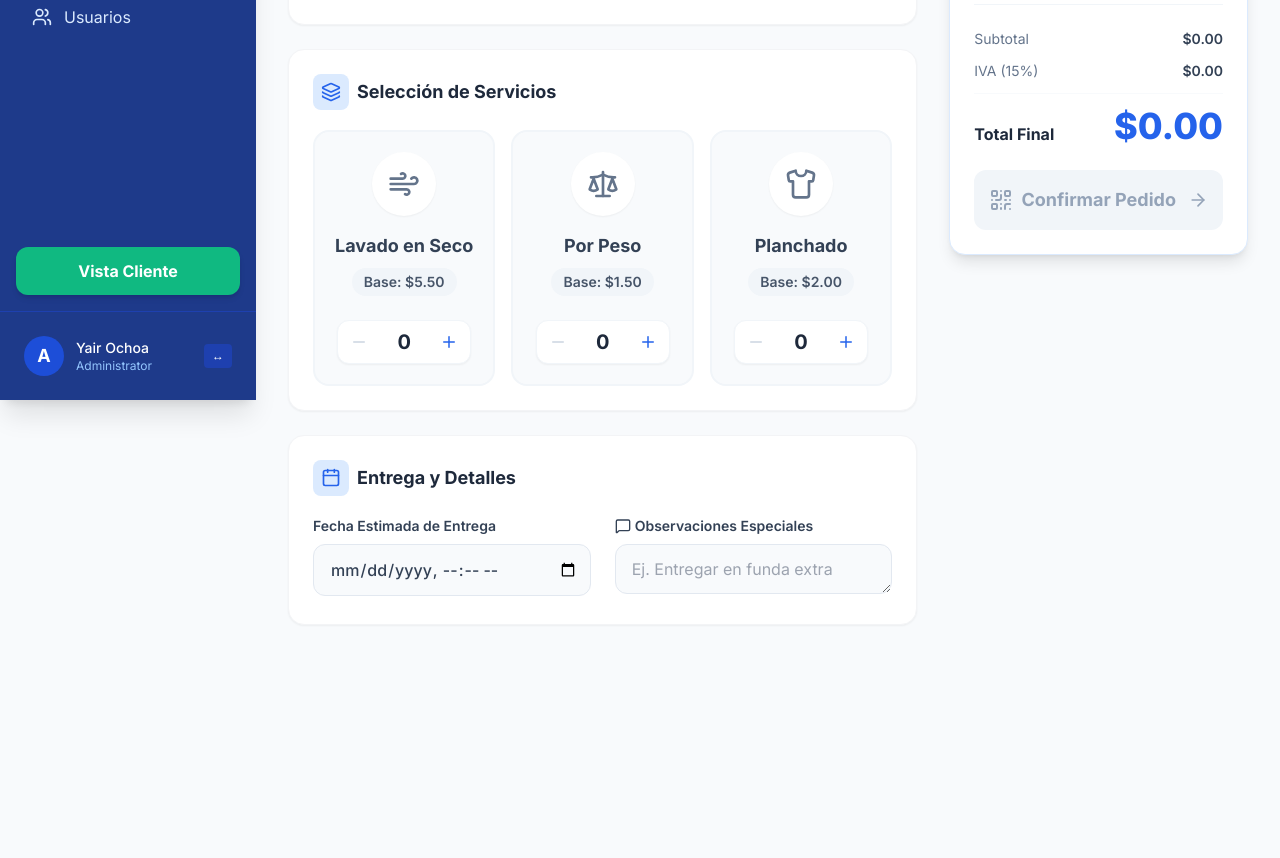
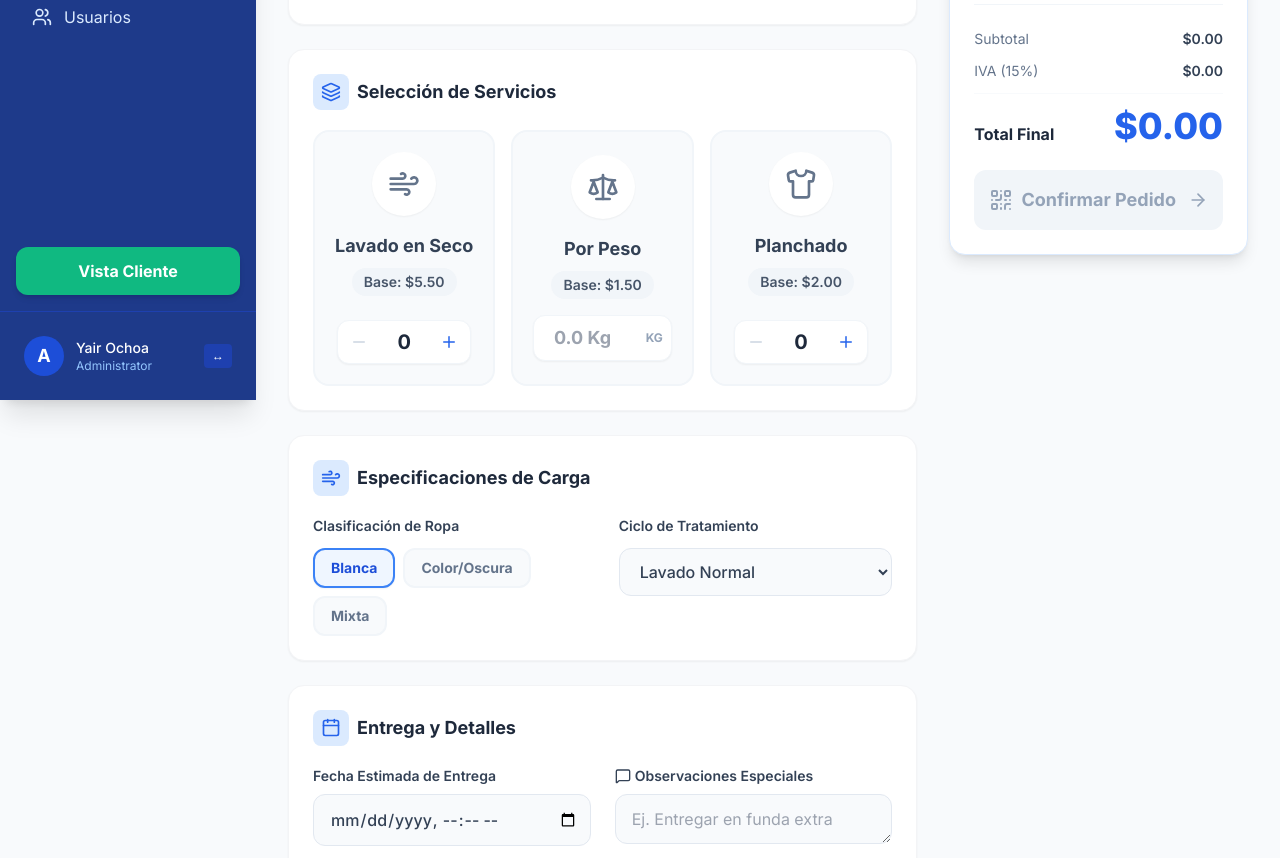
Before and after one commit to yairochoa709-ops/lavanderia-smart-manager, a React (Vite) app in the folder web-client/: page / in a window 1280 px wide. Shown: the part 400-1258 px from the top of the page. Before the commit the page ends 1081 px from the top, so only its background shows below. Built offline with nearby package versions, Linux system fonts and the light colour scheme; no server answers.

Commit message:
feat: mejorar módulo de recepción con entrada por peso y clasificación de carga

```diff
--- a/web-client/src/components/ServiceSelector.jsx
+++ b/web-client/src/components/ServiceSelector.jsx
@@ -23,6 +23,7 @@ const ServiceSelector = ({ selectedServices, updateQuantity }) => {
           const qty = selectedItem ? selectedItem.qty : 0;
           const isSelected = qty > 0;
           const Icon = service.icon;
+          const isWeightService = service.id === 2;
 
           return (
             <div
@@ -51,7 +52,28 @@ const ServiceSelector = ({ selectedServices, updateQuantity }) => {
                 </div>
               </div>
 
-              {/* Controles de cantidad */}
+              {/* Controles de cantidad o Peso */}
+              {isWeightService ? (
+                <div className="flex flex-col items-center gap-1 w-full">
+                  <div className="flex items-center gap-2 bg-white rounded-xl shadow-sm border border-slate-100 p-2 w-full max-w-[140px]">
+                    <input
+                      type="number"
+                      step="0.1"
+                      min="0"
+                      placeholder="0.0 Kg"
+                      value={qty || ''}
+                      onChange={(e) => updateQuantity(service, parseFloat(e.target.value) || 0, true)}
+                      className="w-full text-center font-bold text-lg text-slate-800 outline-none bg-transparent"
+                    />
+                    <span className="text-slate-400 font-bold text-xs uppercase">Kg</span>
+                  </div>
+                  {qty > 0 && (
+                    <span className="text-[10px] text-primary-600 font-bold animate-in fade-in slide-in-from-top-1">
+                      Subtotal: ${(qty * service.price).toFixed(2)}
+                    </span>
+                  )}
+                </div>
+              ) : (
                 <div className="flex items-center gap-3 mt-2 bg-white rounded-xl shadow-sm border border-slate-100 p-1">
                   <button
                     type="button"
@@ -70,6 +92,7 @@ const ServiceSelector = ({ selectedServices, updateQuantity }) => {
                     <Plus size={18} />
                   </button>
                 </div>
+              )}
             </div>
           );
         })}
--- a/web-client/src/pages/Reception.jsx
+++ b/web-client/src/pages/Reception.jsx
@@ -1,7 +1,7 @@
 import React, { useState } from 'react';
 import CustomerForm from '../components/CustomerForm';
 import ServiceSelector from '../components/ServiceSelector';
-import { Calendar, QrCode, ArrowRight, CheckCircle2, MessageSquare, Loader2, X } from 'lucide-react';
+import { Calendar, QrCode, ArrowRight, CheckCircle2, MessageSquare, Loader2, X, Wind } from 'lucide-react';
 import { QRCodeSVG } from 'qrcode.react';
 
 const Reception = () => {
@@ -14,6 +14,10 @@ const Reception = () => {
   const [error, setError] = useState('');
   const [ticketUuid, setTicketUuid] = useState(null);
 
+  // Nuevos estados para Especificaciones de Carga
+  const [clasificacion, setClasificacion] = useState('Blanca');
+  const [ciclo, setCiclo] = useState('Normal');
+
   // Estado para el modal del QR genérico
   const [showQrModal, setShowQrModal] = useState(false);
 
@@ -23,15 +27,15 @@ const Reception = () => {
     return now.toISOString().slice(0, 16);
   };
 
-  const updateQuantity = (service, change) => {
+  const updateQuantity = (service, change, isAbsolute = false) => {
     setSelectedServices(prev => {
       const existing = prev.find(s => s.id === service.id);
       if (existing) {
-        const newQty = Math.max(0, existing.qty + change);
+        const newQty = isAbsolute ? change : Math.max(0, existing.qty + change);
         if (newQty === 0) return prev.filter(s => s.id !== service.id);
         return prev.map(s => s.id === service.id ? { ...s, qty: newQty } : s);
       } else if (change > 0) {
-        return [...prev, { ...service, qty: 1 }];
+        return [...prev, { ...service, qty: change }];
       }
       return prev;
     });
@@ -57,6 +61,11 @@ const Reception = () => {
       return;
     }
 
+    // Handoff de Datos: Empaquetar nuevos campos en observaciones
+    const weightService = selectedServices.find(s => s.id === 2);
+    const weightInfo = weightService ? `${weightService.qty} Kg` : 'N/A';
+    const finalObservaciones = `[Clasificación: ${clasificacion}] | [Ciclo: ${ciclo}] | [Peso: ${weightInfo}] | Notas: ${observaciones || "Sin notas adicionales"}`;
+
     const payload = {
       cliente: {
         nombre: customer.name,
@@ -66,7 +75,7 @@ const Reception = () => {
       },
       pedido: {
         fecha_entrega_limite: new Date(deliveryDate).toISOString(),
-        observaciones: observaciones || "Sin observaciones",
+        observaciones: finalObservaciones,
         id_usuario: 1
       },
       detalles: selectedServices.map(s => ({
@@ -103,6 +112,8 @@ const Reception = () => {
         setSelectedServices([]);
         setDeliveryDate('');
         setObservaciones('');
+        setClasificacion('Blanca');
+        setCiclo('Normal');
         setTicketUuid(null);
         setIsSubmitting(false);
       }, 4000);
@@ -141,6 +152,47 @@ const Reception = () => {
 
           <ServiceSelector selectedServices={selectedServices} updateQuantity={updateQuantity} />
 
+          {/* Nueva Sección: Especificaciones de Carga */}
+          <div className="bg-white p-6 rounded-2xl shadow-sm border border-gray-100 mb-6 transition-all hover:shadow-md">
+            <h2 className="text-lg font-bold text-slate-800 mb-5 flex items-center gap-2">
+              <div className="bg-primary-100 p-2 rounded-lg">
+                <Wind size={20} className="text-primary-600" />
+              </div>
+              Especificaciones de Carga
+            </h2>
+            <div className="grid grid-cols-1 md:grid-cols-2 gap-8">
+              <div>
+                <label className="block text-sm font-semibold text-slate-700 mb-3">Clasificación de Ropa</label>
+                <div className="flex flex-wrap gap-2">
+                  {['Blanca', 'Color/Oscura', 'Mixta'].map((tipo) => (
+                    <button
+                      key={tipo}
+                      onClick={() => setClasificacion(tipo)}
+                      className={`px-4 py-2 rounded-xl text-sm font-bold transition-all border-2 ${
+                        clasificacion === tipo
+                          ? 'border-primary-500 bg-primary-50 text-primary-700 shadow-sm'
+                          : 'border-slate-100 bg-slate-50 text-slate-500 hover:border-slate-200'
+                      }`}
+                    >
+                      {tipo}
+                    </button>
+                  ))}
+                </div>
+              </div>
+              <div>
+                <label className="block text-sm font-semibold text-slate-700 mb-3">Ciclo de Tratamiento</label>
+                <select
+                  value={ciclo}
+                  onChange={(e) => setCiclo(e.target.value)}
+                  className="w-full px-4 py-3 border border-slate-200 rounded-xl focus:ring-4 focus:ring-primary-500/10 focus:border-primary-500 outline-none transition-all text-slate-700 bg-slate-50 focus:bg-white font-medium"
+                >
+                  <option value="Normal">Lavado Normal</option>
+                  <option value="Delicado">Lavado Delicado</option>
+                  <option value="Pesado">Lavado Pesado / Edredones</option>
+                </select>
+              </div>
+            </div>
+          </div>
           <div className="bg-white p-6 rounded-2xl shadow-sm border border-gray-100 mb-6 transition-all hover:shadow-md">
             <h2 className="text-lg font-bold text-slate-800 mb-5 flex items-center gap-2">
               <div className="bg-primary-100 p-2 rounded-lg">
```
Lines whose indentation alone changed are shown as unchanged.
